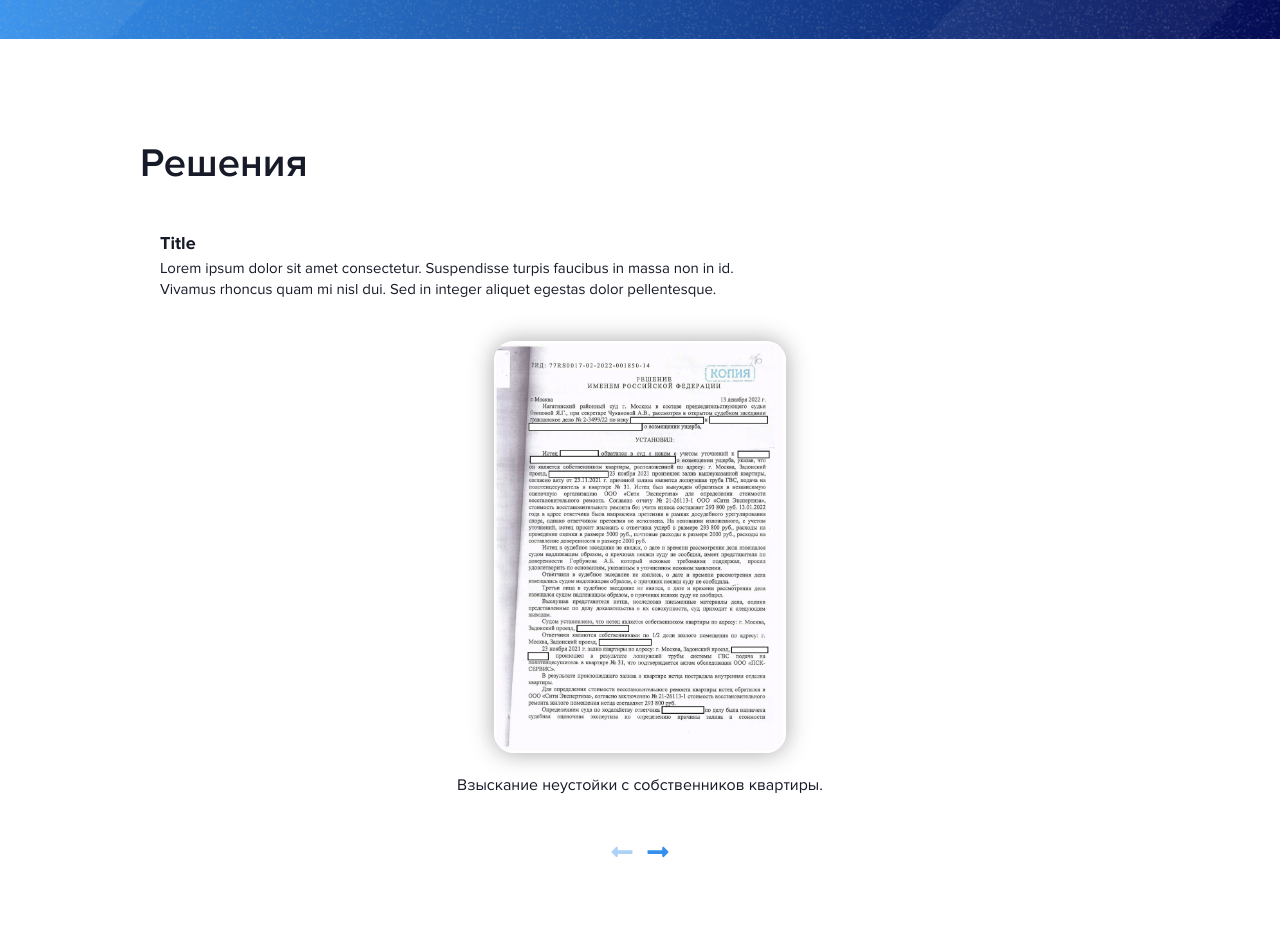
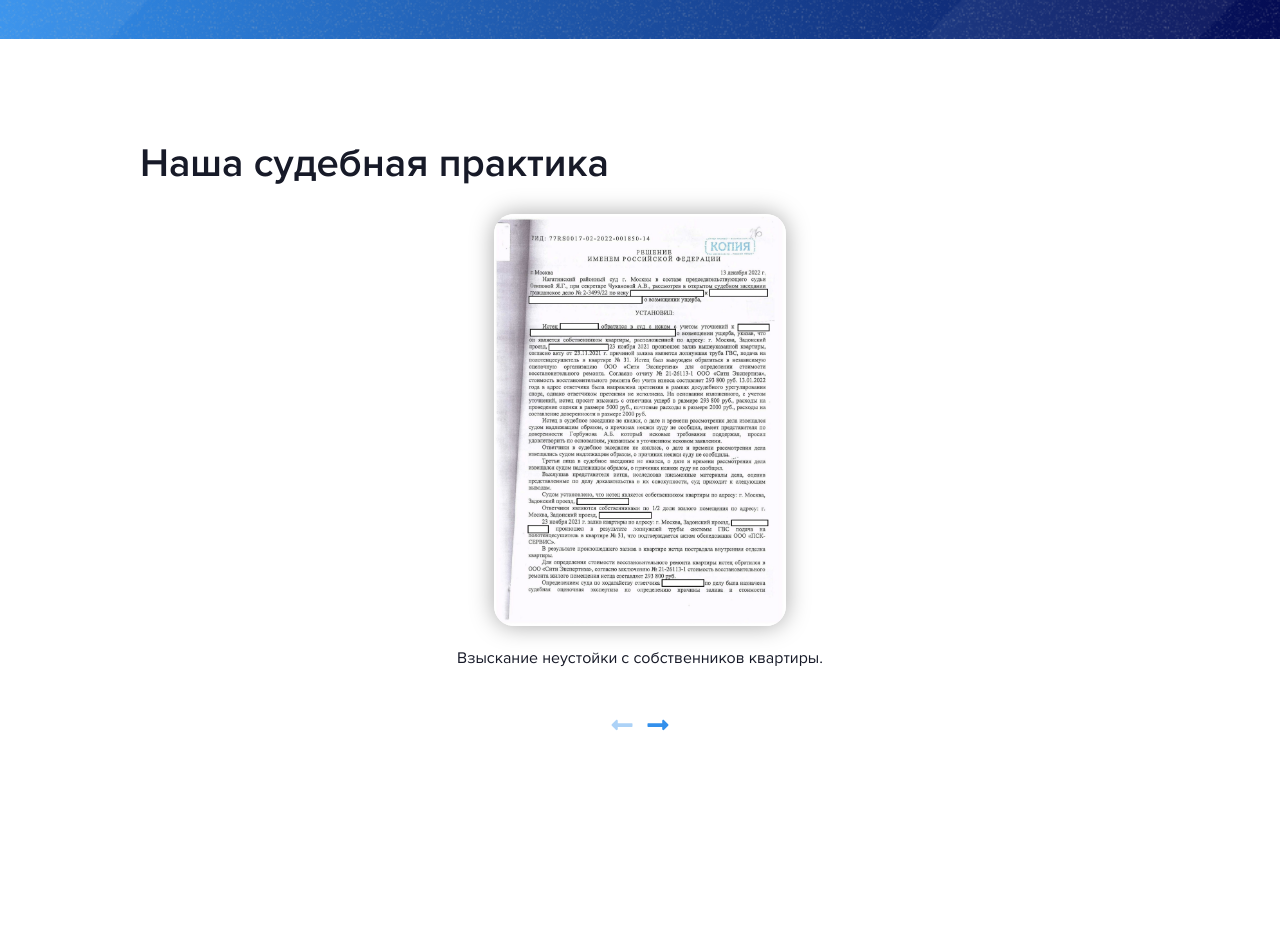
Before and after one commit to Photokub/zalivam-net, a React (Create React App) app: page / in a window 1280 px wide. Shown: the part 1680-2610 px from the top of the page. Built offline with nearby package versions, Linux system fonts and the light colour scheme.

Commit message:
Refactor: убрать текстовый блок в Решениях и изменить заголовок

```diff
--- a/src/components/Solutions/Solutions.tsx
+++ b/src/components/Solutions/Solutions.tsx
@@ -26,11 +26,11 @@ const Solutions: React.FC<SolutionsPropTypes> = ({
     return (
         <section className="solutions" id="solutions">
             <div className="solutions__wrap">
-                <h2 className="solutions__title">Решения</h2>
-                <div className="solutions__textContainer">
+                <h2 className="solutions__title">Наша судебная практика</h2>
+                {/* <div className="solutions__textContainer">
                     <h4 className="solutions__subtitle">Title</h4>
                     <p className="solutions__paragraph">Lorem ipsum dolor sit amet consectetur. Suspendisse turpis faucibus in massa non in id. Vivamus rhoncus quam mi nisl dui. Sed in integer aliquet egestas dolor pellentesque.</p>
-                </div>
+                </div> */}
                 <Carousel
                     selectedSolution={selectedSolution}
                     SolutionsArray={SolutionsArray}
```
